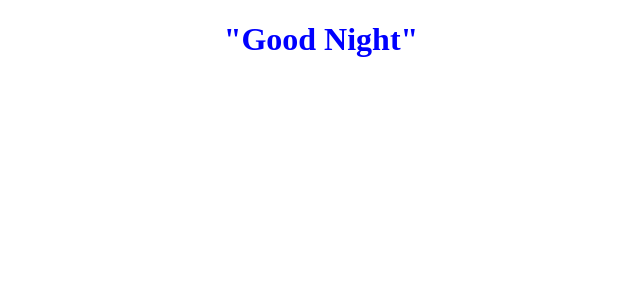
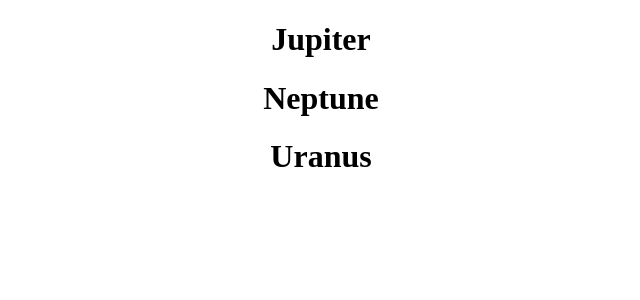
Before and after one commit to AayuGupta009/social-media-app, a JavaScript app: page / in a window 1280 px wide. Shown: the top 300 px of the page, without its empty margins (319-959 px from the left). Built offline with nearby package versions, Linux system fonts and the light colour scheme; the HTML template or start-up script is replaced by a standard one.

Commit message:
Lists in React

```diff
--- a/src/App.js
+++ b/src/App.js
@@ -1,12 +1,62 @@
-import styles from  './App.module.css';
+import styles from './App.module.css';
+import {
+    Planet
+} from './Planet'
 
 function App() {
-  let name;
-  let isGreen = true;
+    let users = [{
+        name: "Aayush",
+        age: 12
+    }, {
+        name: "Shubham",
+        age: 21
+    }, {
+        name: "Jaiki",
+        age: 12
+    }, {
+        name: "Akhand",
+        age: 37
+    }]
+    let planets = [{
+            name: "Mars",
+            isGasPlanet: false
+        },
+        {
+            name: "Earth",
+            isGasPlanet: false
+        },
+        {
+            name: "Jupiter",
+            isGasPlanet: true
+        },
+        {
+            name: "Venus",
+            isGasPlanet: false
+        },
+        {
+            name: "Neptune",
+            isGasPlanet: true
+        },
+        {
+            name: "Uranus",
+            isGasPlanet: true
+        },
+    ];
   return (
-    <div className={styles.App}>
-      <div className={styles.name} style={{ color : isGreen ? 'blue' : 'red'}}>{name ? <h1>{ name }</h1> : <h1>"Good Night"</h1> }</div>
-    </div>
-  );
+    <
+      div className={
+            styles.App
+        } > {
+            planets.map((planet, key) => planet.isGasPlanet && < Planet planet = {
+                    planet.name
+                }
+                key = {
+                    key
+                }
+                />
+            )
+      } </div>
+    );
 }
-export default App;
+
+export default App
--- /dev/null
+++ b/src/Planet.js
@@ -0,0 +1,7 @@
+export const Planet = (props) => {
+  return (
+    <div key={ props.key }>
+      <h1>{ props.planet }</h1>
+    </div>
+  )
+}
```
Also changed, not shown: src/User.js (added, +8 -0 lines).
